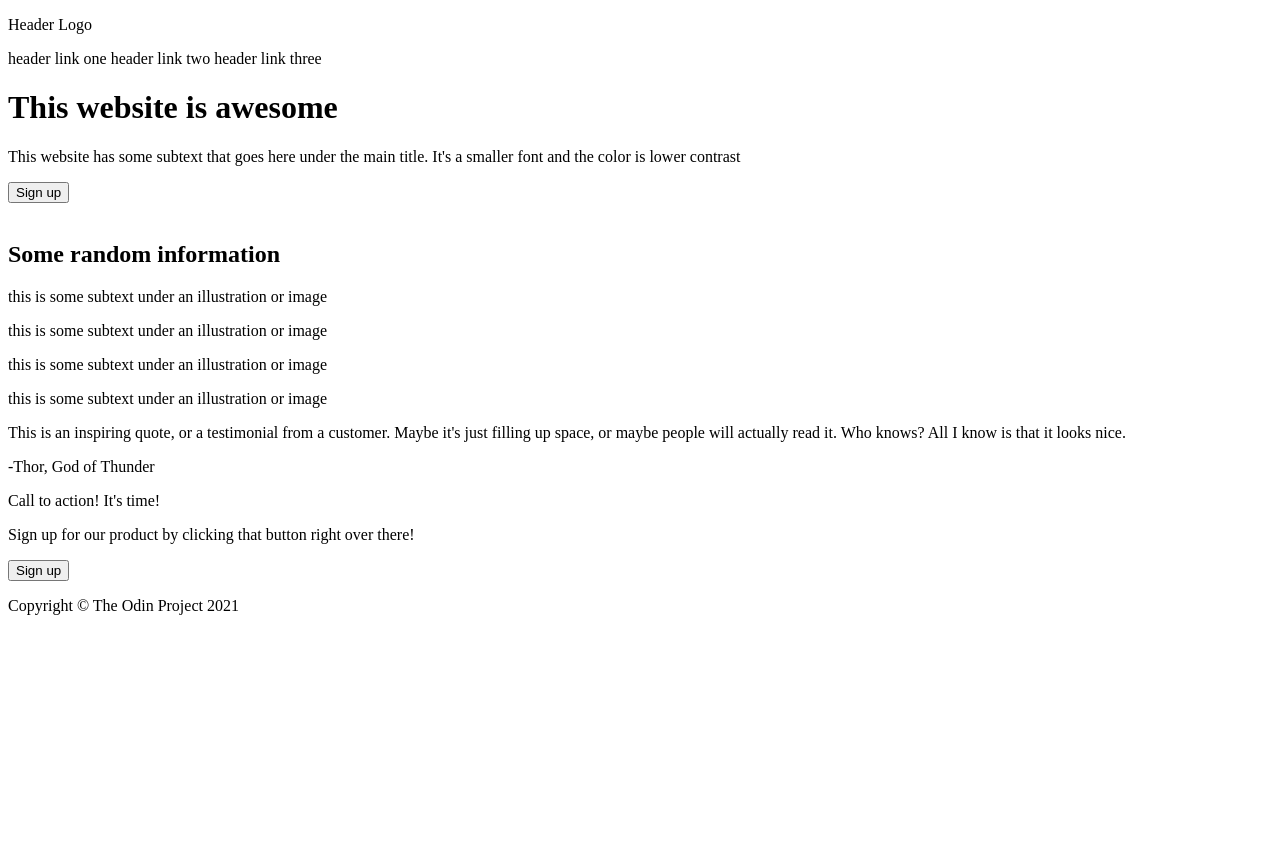
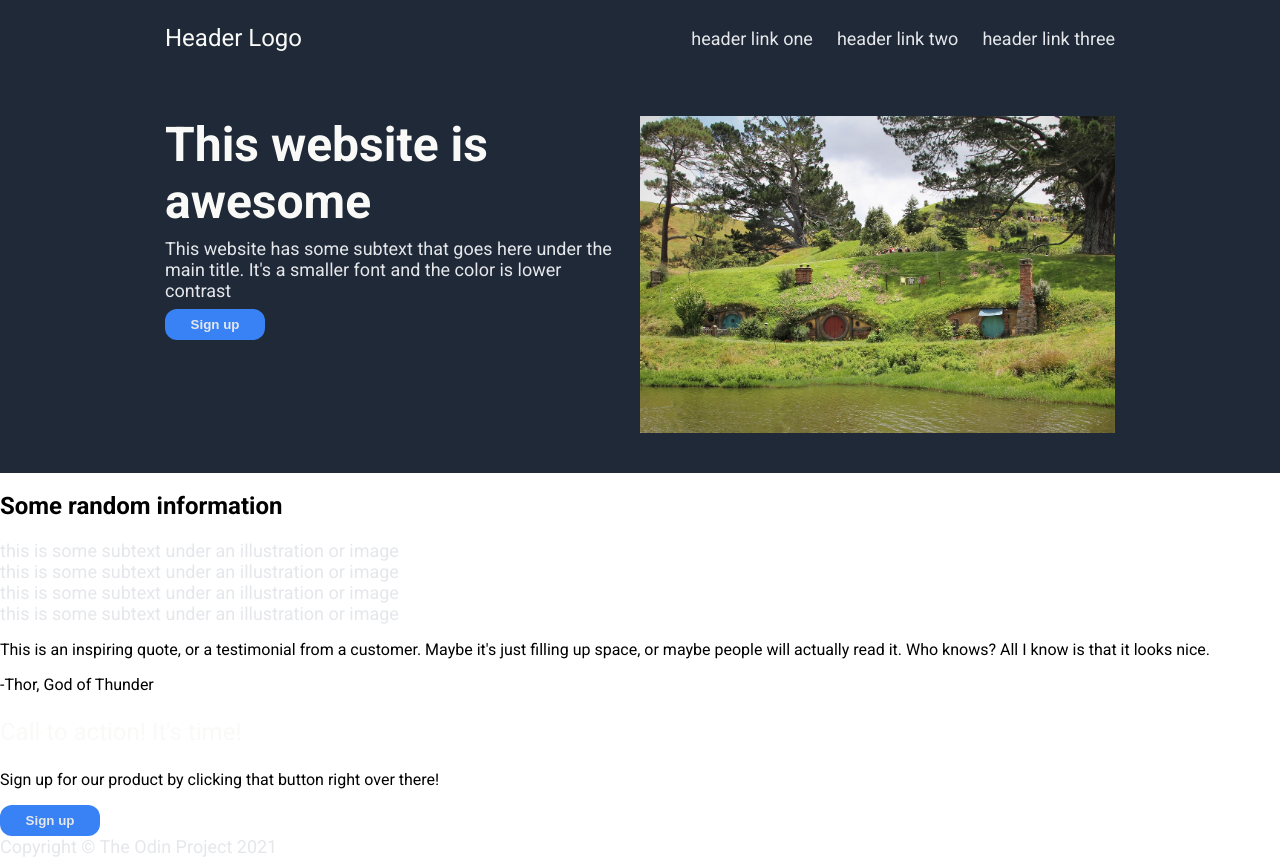
Before and after one commit to ArturoGarzaTec/odin-landing-page, a plain HTML site: page index.html in a window 1280 px wide. Before the commit the page ends 800 px from the top, so only its background shows below. Drawn offline with Linux system fonts and the light colour scheme.

Commit message:
Add style and correct structure to first section of page

```diff
--- a/css/style.css
+++ b/css/style.css
@@ -0,0 +1,79 @@
+body {
+    font-family: "Roboto", sans-serif;
+    margin: 0px;
+}
+
+a {
+    text-decoration: none;
+    font-size: 18px;
+    color: #E5E7EB;
+}
+
+img {
+    height: auto;
+    width: 50%;
+}
+
+button {
+    background-color: #3882F6;
+    color: #E5E7EB;
+    font-weight: bold;
+    border: none;
+    padding: 8px 24px;
+    border-radius: 12px;
+    width: 100px;
+}
+
+.header {
+    display: flex;
+    flex-direction: column;
+    gap: 40px;
+    width: 950px;
+    padding: 0px 20px 40px 20px;
+}
+
+.main-header {
+    display: flex;
+    justify-content: center;
+    align-items: flex-start;
+    background-color: #1F2937;
+}
+
+.header-logo {
+    display: flex;
+    align-items: center;
+    gap: 24px;
+}
+
+.website-awesome {
+    display: flex;
+    gap: 24px;
+}
+
+.first-flex {
+    display: flex;
+    flex-direction: column;
+    gap: 8px;
+    flex: 1;
+
+}
+
+.logo-text {
+    font-size: 24px;
+    color: #F9FAF8;
+    margin-right: auto;
+}
+
+.subtext {
+    display: flex;
+    font-size: 18px;
+    color: #E5E7EB;
+    margin: 0px;
+}
+
+.hero-main-txt {
+    font-size: 48px;
+    font-weight: extra-bold;
+    color: #F9FAF8;
+    margin: 0px;
+}
--- a/index.html
+++ b/index.html
@@ -3,39 +3,59 @@
   <head>
     <meta charset="UTF-8" />
     <title>Landing Page</title>
+    <link rel="stylesheet" href="./css/style.css" />
+    <link rel="preconnect" href="https://fonts.googleapis.com" />
+    <link rel="preconnect" href="https://fonts.gstatic.com" crossorigin />
+    <link
+      href="https://fonts.googleapis.com/css2?family=Roboto:ital,wght@0,100;0,300;0,400;0,500;0,700;0,900;1,100;1,300;1,400;1,500;1,700;1,900&display=swap"
+      rel="stylesheet"
+    />
   </head>
   <body>
+    <div class="main-header">
       <div class="header">
+        <div class="header-logo">
           <p class="logo-text">Header Logo</p>
-      <div class="subtext">
-        <a>header link one</a>
-        <a>header link two</a>
-        <a>header link three</a>
+          <a href="#">header link one</a>
+          <a href="#">header link two</a>
+          <a href="#">header link three</a>
         </div>
-    </div>
-    <div class="content">
         <div class="website-awesome">
           <div class="first-flex">
-          <h1>This website is awesome</h1>
+            <h1 class="hero-main-txt">This website is awesome</h1>
             <p class="subtext">
               This website has some subtext that goes here under the main title.
               It's a smaller font and the color is lower contrast
             </p>
             <button>Sign up</button>
           </div>
-        <img href="#" />
+          <img
+            src="./img/lotr-image.jpg"
+            alt="Front view of three beautiful hobbit-holes behind a lake."
+          />
         </div>
+      </div>
+    </div>
+    <div class="content">
       <div class="random-info">
-        <h2>Some random information</h2>
+        <h2 class="info-txt">Some random information</h2>
         <div class="second-flex">
           <div></div>
-          <p class="subtext">this is some subtext under an illustration or image</p>
+          <p class="subtext">
+            this is some subtext under an illustration or image
+          </p>
           <div></div>
-          <p class="subtext">this is some subtext under an illustration or image</p>
+          <p class="subtext">
+            this is some subtext under an illustration or image
+          </p>
           <div></div>
-          <p class="subtext">this is some subtext under an illustration or image</p>
+          <p class="subtext">
+            this is some subtext under an illustration or image
+          </p>
           <div></div>
-          <p class="subtext">this is some subtext under an illustration or image</p>
+          <p class="subtext">
+            this is some subtext under an illustration or image
+          </p>
         </div>
       </div>
       <div class="inspiring-quote">
@@ -52,7 +72,9 @@
         <div class="fourth-flex">
           <div>
             <p class="logo-text">Call to action! It's time!</p>
-                <p>Sign up for our product by clicking that button right over there!</p>
+            <p>
+              Sign up for our product by clicking that button right over there!
+            </p>
           </div>
           <button>Sign up</button>
         </div>
```
Also changed, not shown: img/lotr-image.jpg (added). Lines whose indentation alone changed are shown as unchanged.
